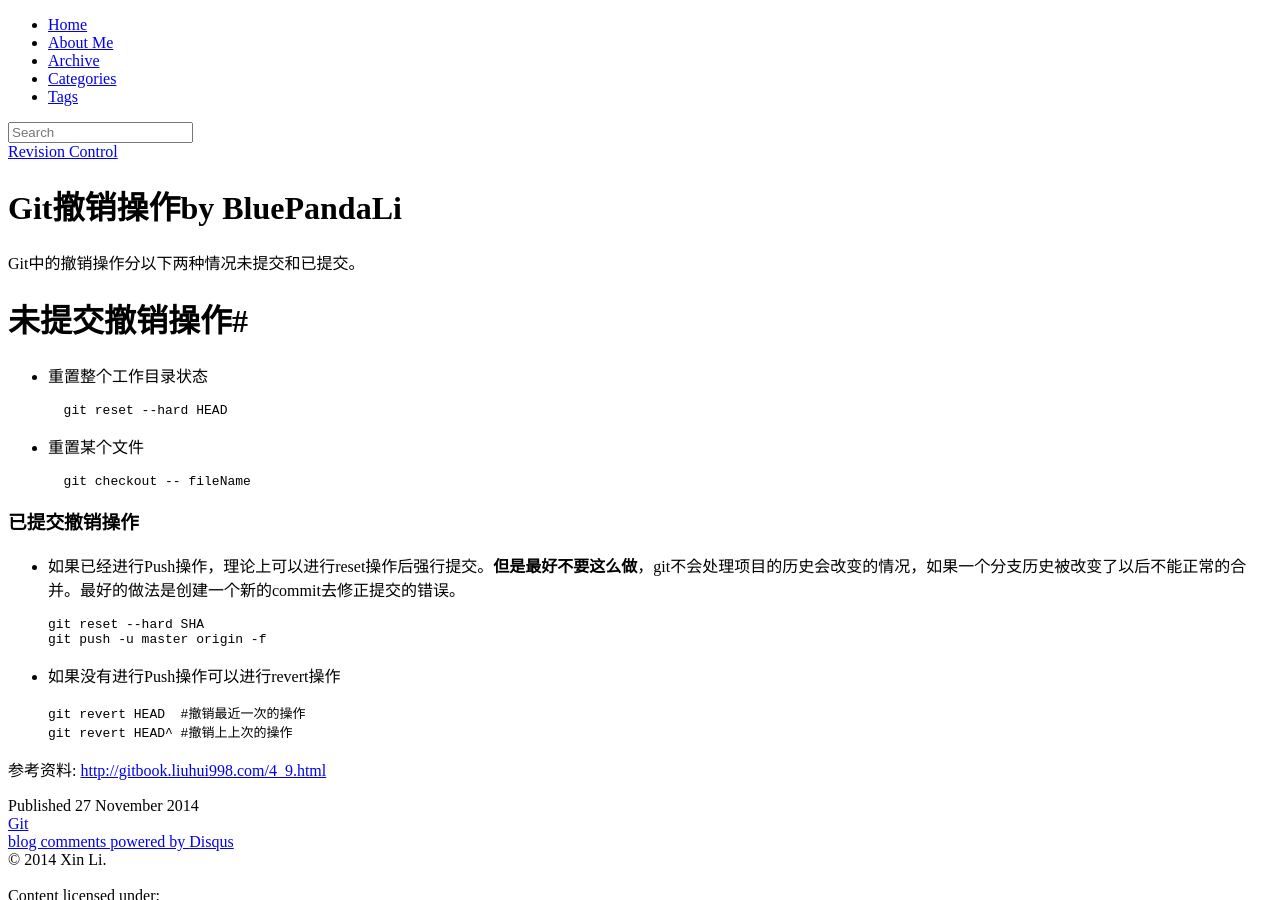
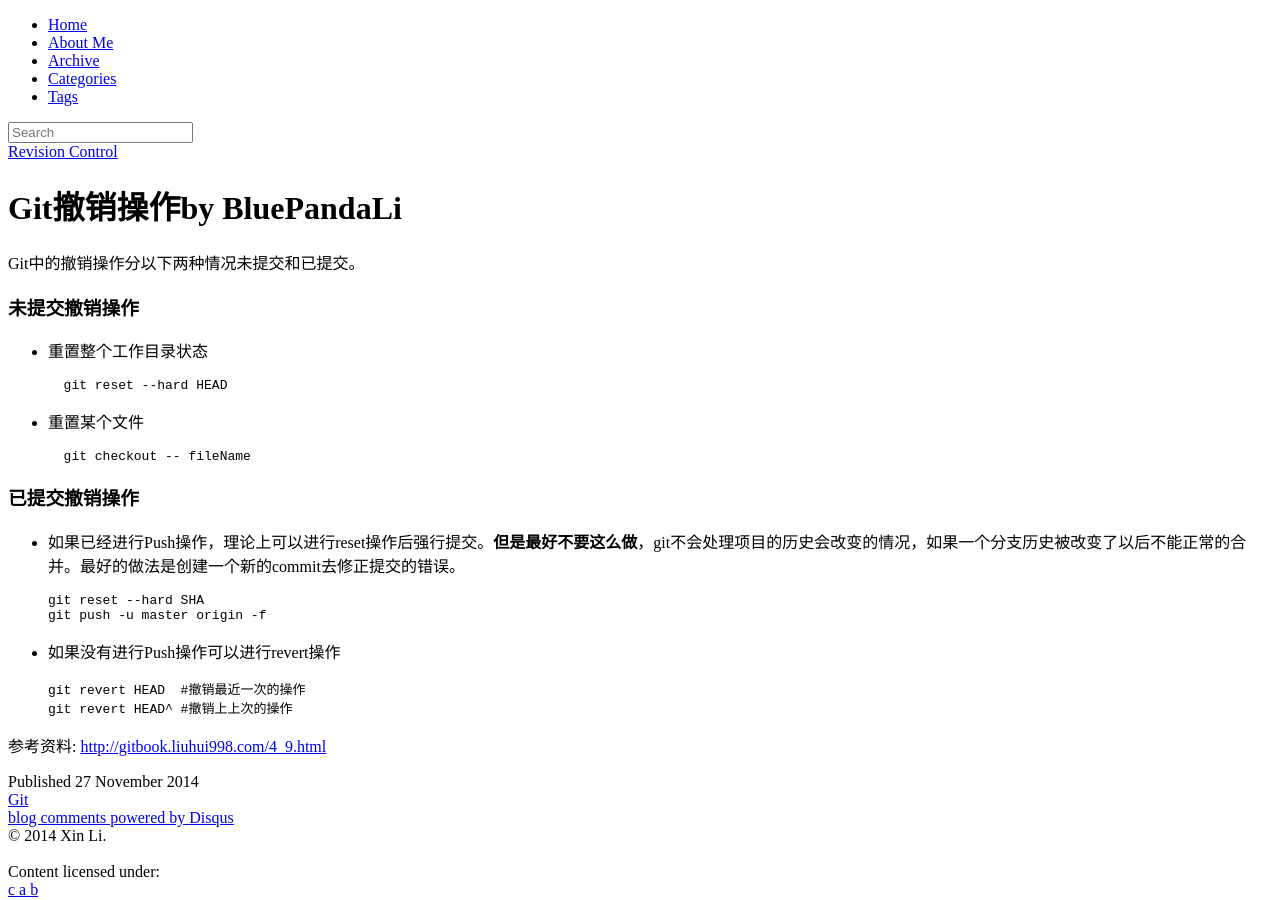
Before and after one commit to BluePandaLi/bluepandali.github.com, a Jekyll site: the page built from _posts/2014-11-27-git-reset-checkout-revert.md, in a window 1280 px wide and 900 px high. Built offline with Jekyll 4.4.1, drawn with Linux system fonts in a browser that asks for light colours; nearby versions of some CDN libraries; library files that are not in the unit come from our copies; comment, search, counter and statistics services are not loaded.

Commit message:
Modified the font of paragraph title.

```diff
--- a/_posts/2014-11-27-git-reset-checkout-revert.md
+++ b/_posts/2014-11-27-git-reset-checkout-revert.md
@@ -9,7 +9,7 @@ Git中的撤销操作分以下两种情况未提交和已提交。
 
 <!--more-->
 
-#未提交撤销操作#
+###未提交撤销操作
 
 * 重置整个工作目录状态
 
```
